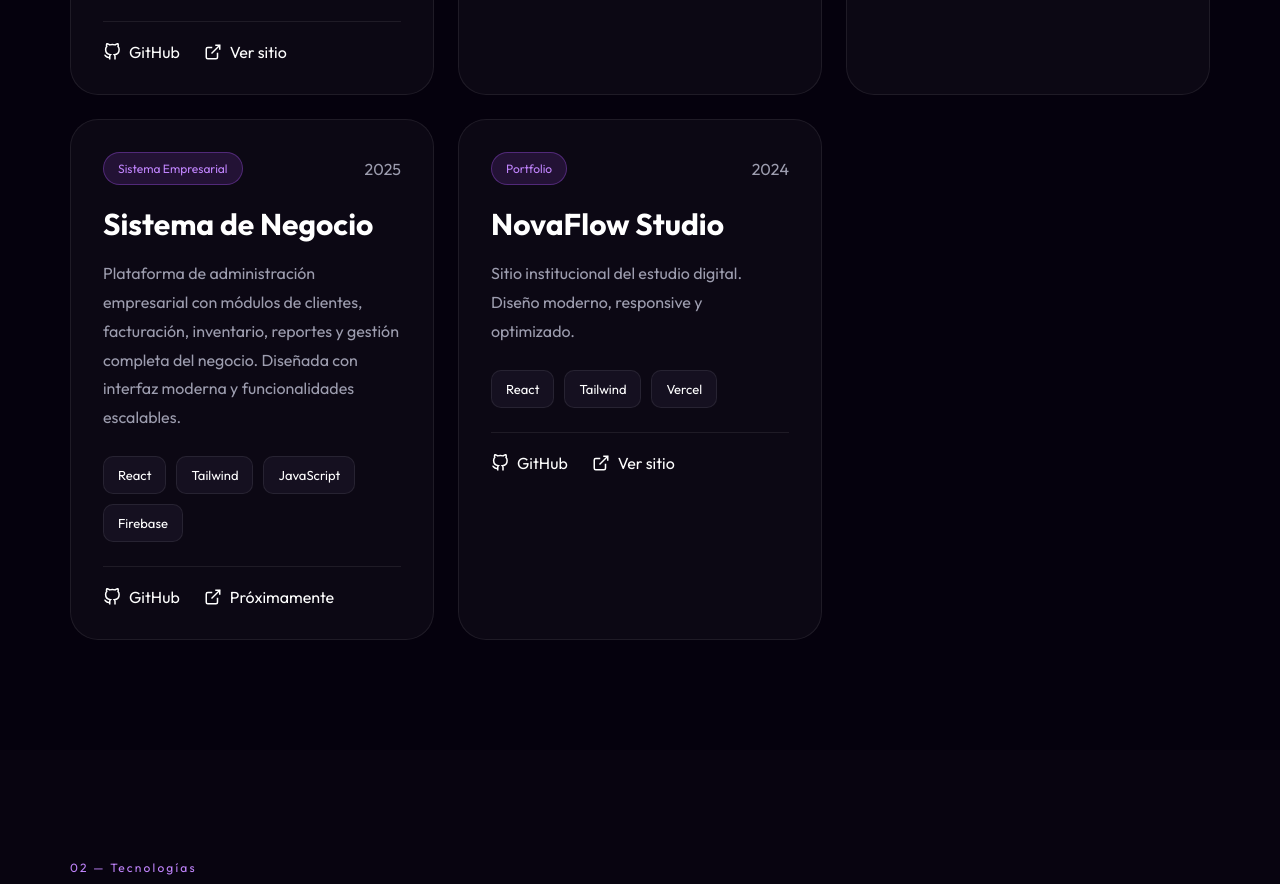
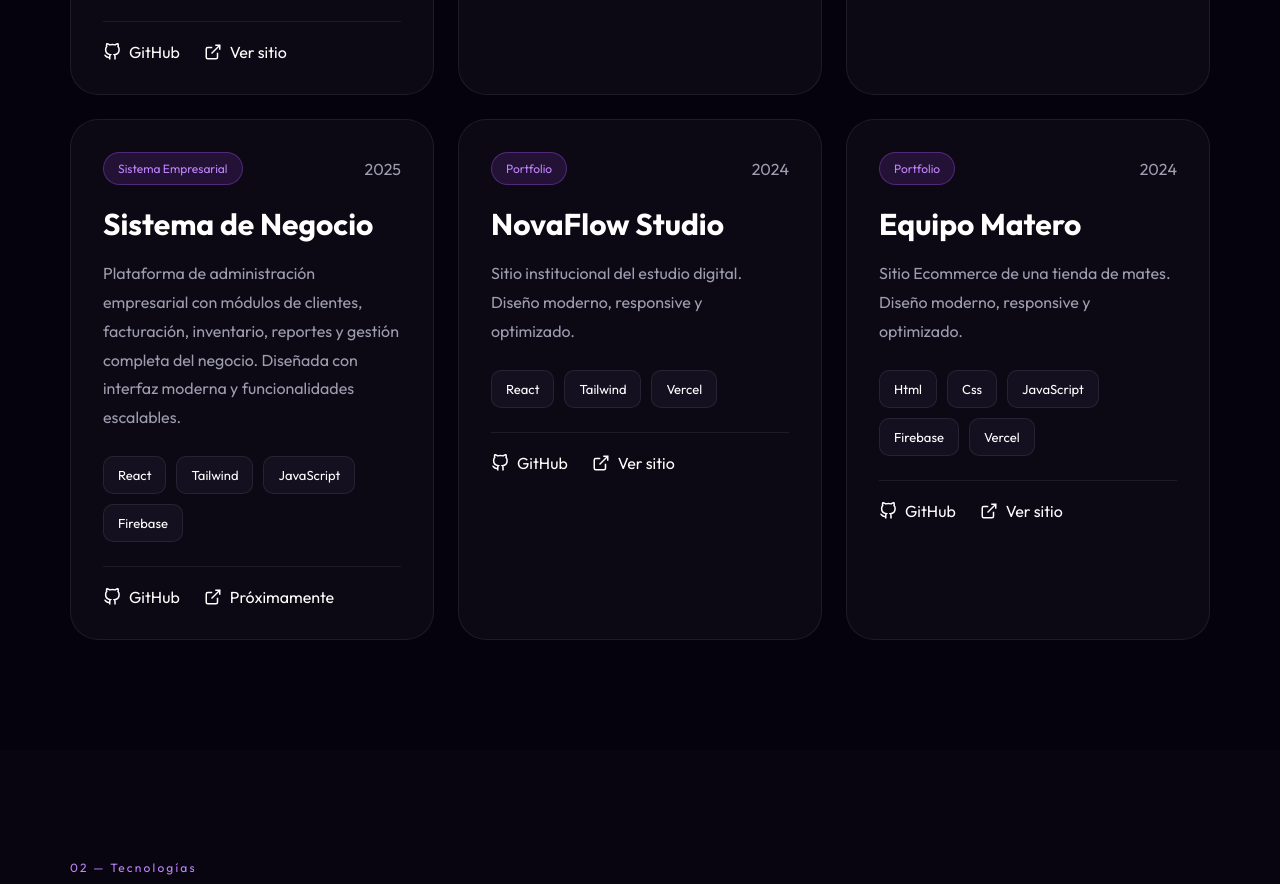
Before and after one commit to Pecas622/santizorrilla, a plain HTML site: page index.html in a window 1280 px wide. Shown: the part 1553-2437 px from the top of the page. Drawn offline with Linux system fonts and the light colour scheme.

Commit message:
agregado de proyecto

```diff
--- a/index.html
+++ b/index.html
@@ -496,7 +496,74 @@
                 </div>
 
             </div>
+            <div class="proj-card" data-cat="web">
 
+                <div class="proj-top">
+                    <span class="proj-badge">Portfolio</span>
+                    <span class="proj-year">2024</span>
+                </div>
+
+                <h3 class="proj-title">
+                    Equipo Matero
+                </h3>
+
+                <p class="proj-desc">
+                    Sitio Ecommerce de una tienda de mates.
+                    Diseño moderno, responsive y optimizado.
+                </p>
+
+                <div class="proj-stack">
+                    <span class="stack-tag">Html</span>
+                    <span class="stack-tag">Css</span>
+                    <span class="stack-tag">JavaScript</span>
+                    <span class="stack-tag">Firebase</span>
+                    <span class="stack-tag">Vercel</span>
+                </div>
+
+                <div class="proj-footer">
+
+                    <a href="https://github.com/Pecas622/equipomatero.git" target="_blank" class="proj-link">
+
+                        <svg viewBox="0 0 24 24" fill="none" stroke="currentColor" stroke-width="2">
+
+                            <path d="M9 19c-5 1.5-5-2.5-7-3m14
+                            6v-3.87a3.37 3.37 0 0 0-.94-2.61
+                            c3.14-.35 6.44-1.54 6.44-7A5.44
+                            5.44 0 0 0 20 4.77 5.07 5.07
+                            0 0 0 19.91 1S18.73.65 16
+                            2.48a13.38 13.38 0 0 0-7
+                            0C6.27.65 5.09 1 5.09
+                            1A5.07 5.07 0 0 0 5
+                            4.77a5.44 5.44 0 0 0-1.5
+                            3.78c0 5.42 3.3 6.61
+                            6.44 7A3.37 3.37 0 0 0
+                            9 18.13V22" />
+
+                        </svg>
+
+                        GitHub
+                    </a>
+
+                    <a href="https://equipomatero.vercel.app/" target="_blank" class="proj-link">
+
+                        <svg viewBox="0 0 24 24" fill="none" stroke="currentColor" stroke-width="2">
+
+                            <path d="M18 13v6a2 2 0 0 1-2
+                        2H5a2 2 0 0 1-2-2V8a2 2
+                        0 0 1 2-2h6" />
+
+                            <polyline points="15 3 21 3 21 9" />
+
+                            <line x1="10" y1="14" x2="21" y2="3" />
+
+                        </svg>
+
+                        Ver sitio
+                    </a>
+
+                </div>
+
+            </div>
         </div>
 
     </section>
@@ -729,8 +796,7 @@
 
                 </div>
 
-            <a href="mailto:santiagozorrilla5@gmail.com"
-                class="c-item contact-link-box">
+                <a href="mailto:santiagozorrilla5@gmail.com" class="c-item contact-link-box">
 
                     <div>
                         <p class="c-label">✉ Email</p>
@@ -742,9 +808,7 @@
 
                 </a>
 
-            <a href="https://wa.me/542616298065"
-                target="_blank"
-                class="c-item contact-link-box">
+                <a href="https://wa.me/542616298065" target="_blank" class="c-item contact-link-box">
 
                     <div>
                         <p class="c-label">📱 WhatsApp</p>
@@ -756,9 +820,7 @@
 
                 </a>
 
-            <a href="https://instagram.com/novaflowstudio_"
-                target="_blank"
-                class="c-item contact-link-box">
+                <a href="https://instagram.com/novaflowstudio_" target="_blank" class="c-item contact-link-box">
 
                     <div>
                         <p class="c-label">📸 Instagram</p>
@@ -786,10 +848,7 @@
                             Nombre completo
                         </label>
 
-                    <input
-                        type="text"
-                        class="form-input"
-                        placeholder="Ej: Santiago Zorrilla">
+                        <input type="text" class="form-input" placeholder="Ej: Santiago Zorrilla">
                     </div>
 
                     <div class="form-group">
@@ -797,10 +856,7 @@
                             Email
                         </label>
 
-                    <input
-                        type="email"
-                        class="form-input"
-                        placeholder="tu@email.com">
+                        <input type="email" class="form-input" placeholder="tu@email.com">
                     </div>
 
                     <div class="form-group">
@@ -825,8 +881,7 @@
                             Contame sobre tu proyecto
                         </label>
 
-                    <textarea
-                        class="form-textarea"
+                        <textarea class="form-textarea"
                             placeholder="Necesito una página para mi negocio, un sistema de gestión, ecommerce, etc..."></textarea>
 
                     </div>
```
Lines whose indentation alone changed are shown as unchanged.
